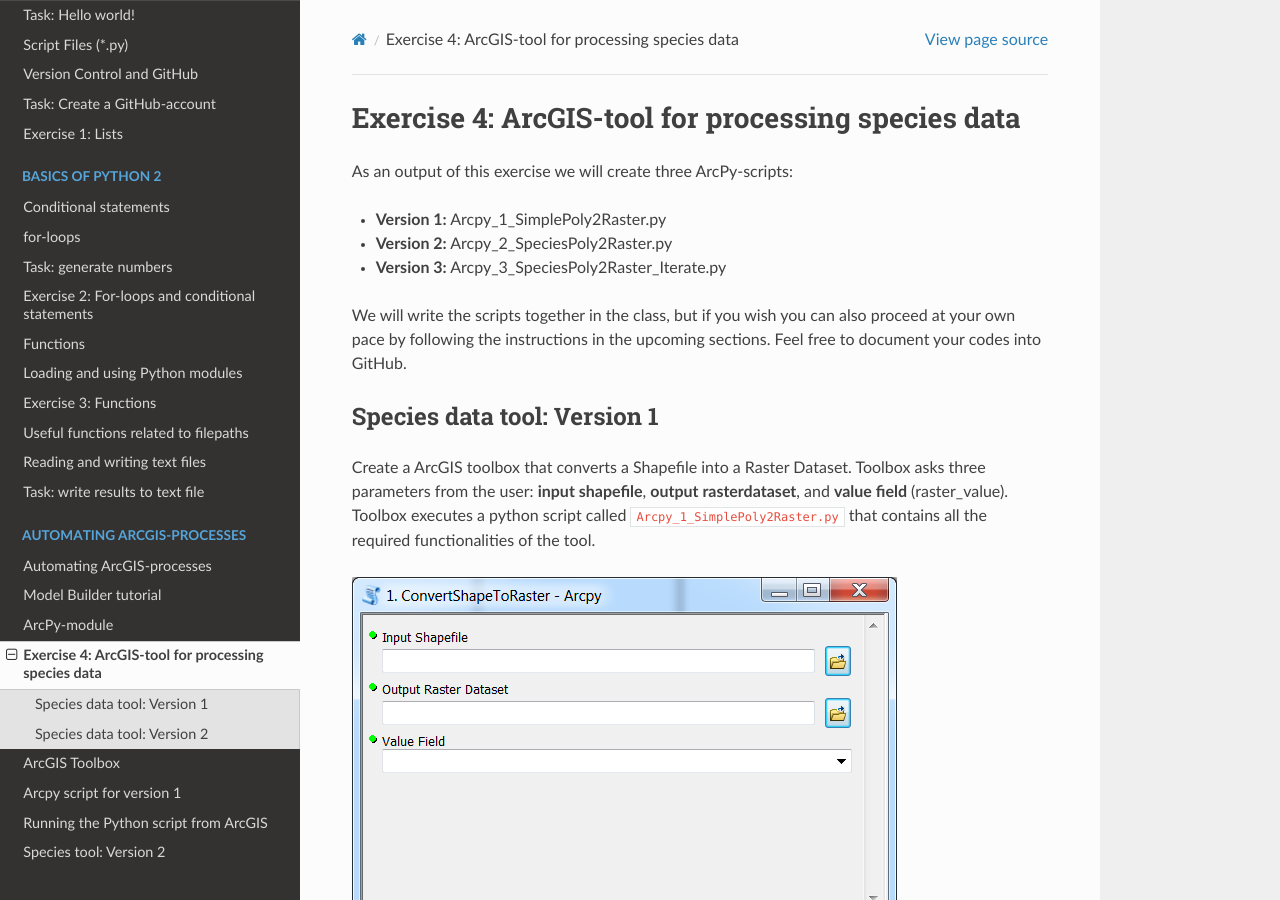
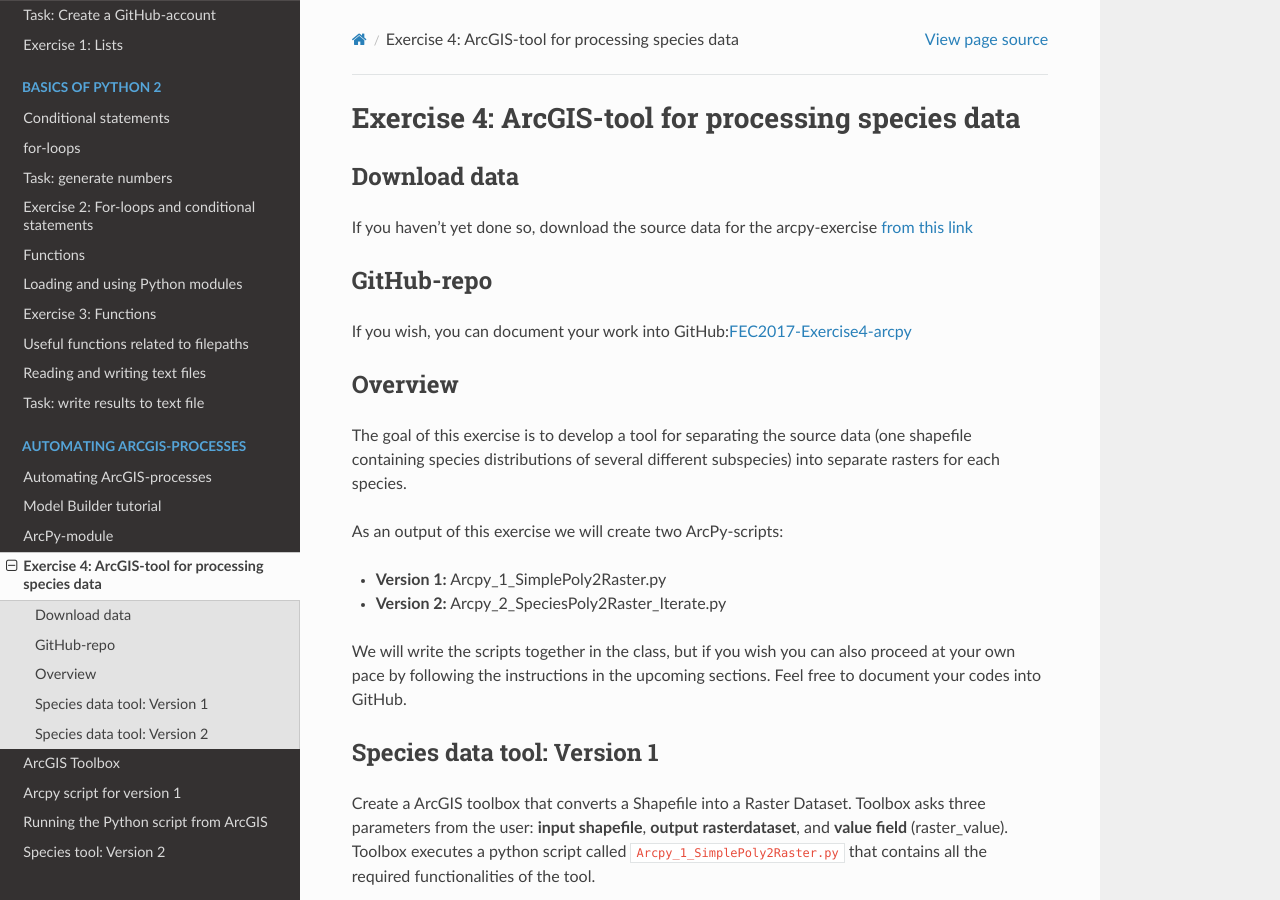
Before and after one commit to Automating-GIS-processes/FEC, a Sphinx documentation site: the page built from source/Day3-Exercise4-ArcPy.rst, in a window 1280 px wide and 900 px high. Built offline with Sphinx 7.4.7 and the Read the Docs theme 2.0.0, drawn with Linux system fonts in a browser that asks for light colours.

Commit message:
exercise 4 description and link to github classroom

```diff
--- a/source/Day3-Exercise4-ArcPy.rst
+++ b/source/Day3-Exercise4-ArcPy.rst
@@ -1,11 +1,28 @@
 Exercise 4: ArcGIS-tool for processing species data
 ===================================================
 
-As an output of this exercise we will create three  ArcPy-scripts:
+Download data
+--------------
+
+If you haven't yet done so, download the source data for the arcpy-exercise
+`from this link <https://github.com/Automating-GIS-processes/FEC/raw/master/data/DAMSELFISH.zip>`_
+
+
+GitHub-repo
+-----------
+
+If you wish, you can document your work into GitHub:`FEC2017-Exercise4-arcpy <https://classroom.github.com/assignment-invitations/fb2e4efbfb71aebeff6f87662771bec6>`_
+
+Overview
+---------
+
+The goal of this exercise is to develop a tool for separating the source data (one shapefile containing species distributions of several different subspecies)
+into separate rasters for each species.
+
+As an output of this exercise we will create two ArcPy-scripts:
 
 - **Version 1:** Arcpy_1_SimplePoly2Raster.py
-- **Version 2:** Arcpy_2_SpeciesPoly2Raster.py
-- **Version 3:** Arcpy_3_SpeciesPoly2Raster_Iterate.py
+- **Version 2:** Arcpy_2_SpeciesPoly2Raster_Iterate.py
 
 We will write the scripts together in the class, but if you wish you can also proceed at your own pace by following the
 instructions in the upcoming sections. Feel free to document your codes into GitHub.
```
Also changed, not shown: other parts of source/Day3-Exercise4-ArcPy.rst (+1 -1 lines).
